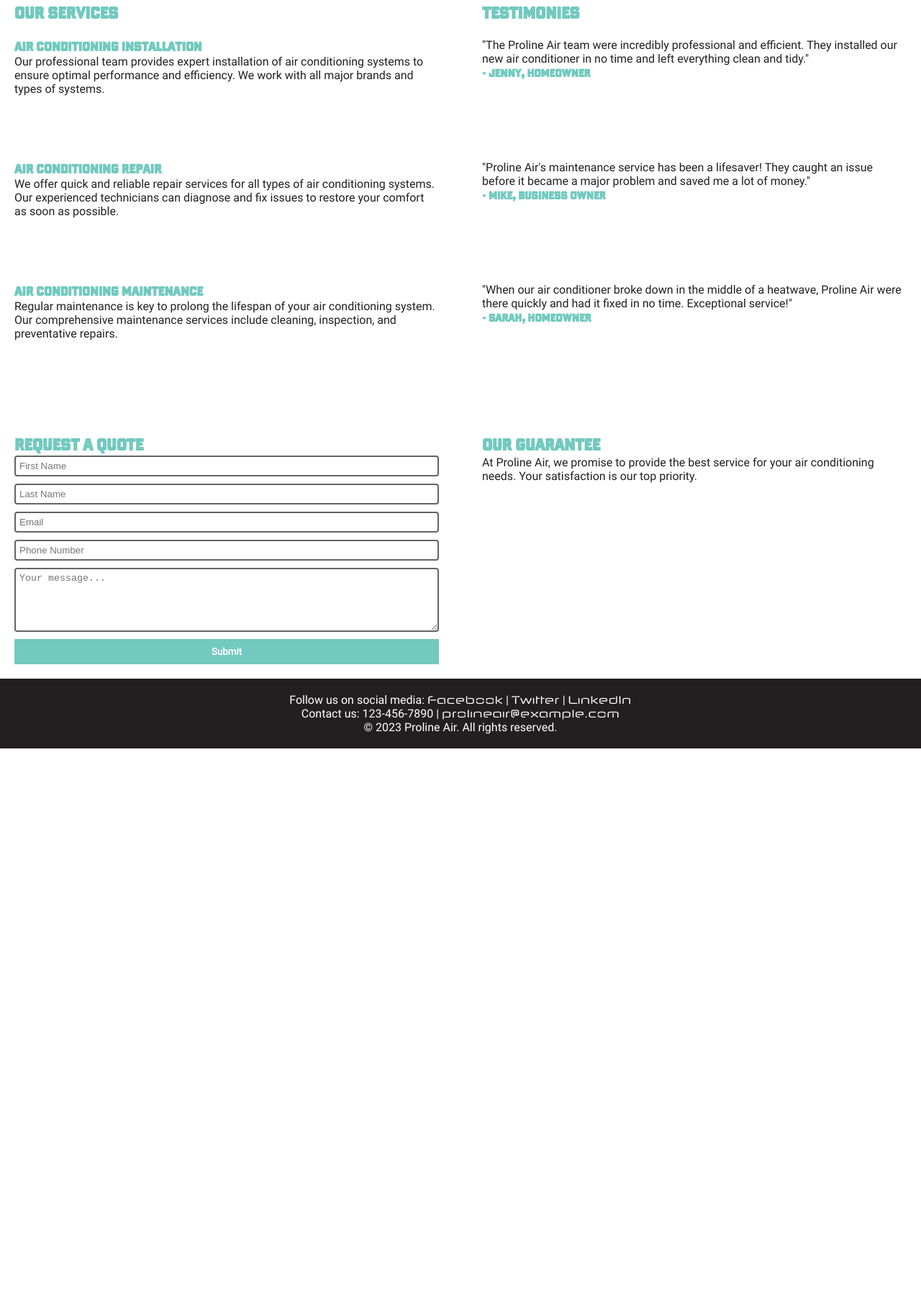
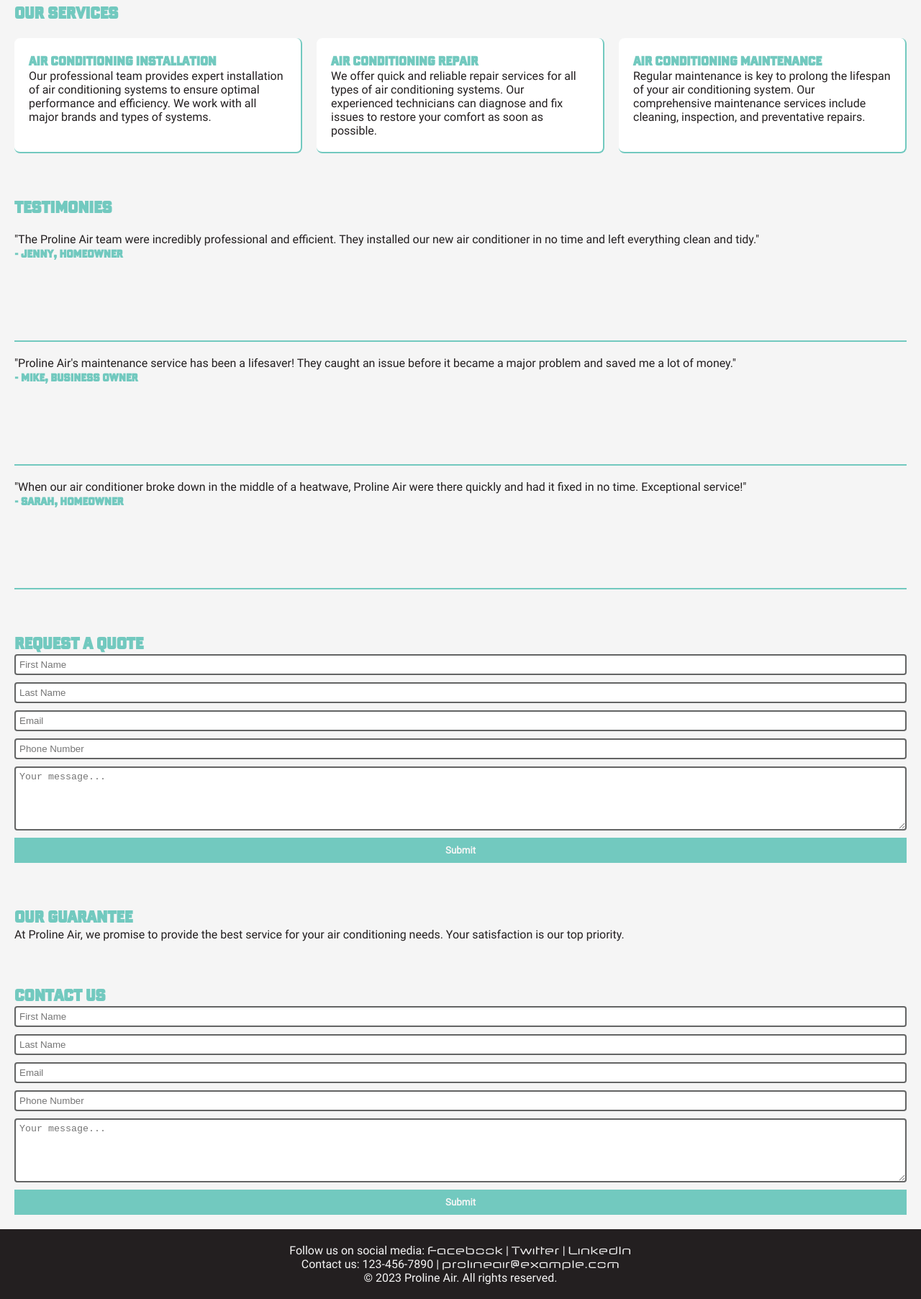
Before and after one commit to BinChickenStudios/prolineair.com.au, a plain HTML site: page pages/home.html in a window 1280 px wide. Shown: the part 517-2322 px from the top of the page at 72% size. Before the commit the page ends 1557 px from the top, so only its background shows below. Drawn offline with Linux system fonts and the light colour scheme.

Commit message:
recolour of main page and some contact updates.

```diff
--- a/pages/home.html
+++ b/pages/home.html
@@ -1,5 +1,6 @@
 <!DOCTYPE html>
 <html>
+
 <head>
     <meta name="viewport" content="width=device-width, initial-scale=1.0">
     <link rel="stylesheet" href="../styles/home.css">
@@ -9,11 +10,10 @@
 <body>
     <nav>
         <div class="logo">
-            <img src="../assets/logo/proline_logo_transparent.webp" alt="Proline Air-conditioning logo" class="logo-image">
+            <img src="../assets/logo/proline_logo_transparent.webp" alt="Proline Air-conditioning logo"
+                class="logo-image">
             <!-- <h1 class="logo-text"><span class="primary strikethrough">Proline </span><br><span class="secondary">air-conditioning</span></h1> -->
         </div>
-        <input type="checkbox" id="nav-toggle">
-        <label for="nav-toggle">☰</label>
         <ul id="nav-links">
             <li><a href="#services">Our Services</a></li>
             <li><a href="#about">About Us</a></li>
@@ -30,8 +30,15 @@
             </div>
         </div>
     </header>
+
     <main class="main-content">
 
+        <!-- <section id="promotional">
+            <h2>Promotional Offer Available</h2>
+            <p>Get a 10% discount for your next quote!</p>
+            <button>Get A Quote</button> -->
+            <!-- <img src="/assets/images/family-aircon.jpg" alt="aircon.png"> -->
+        <!-- </section> -->
 
         <section id="services">
             <h2>Our Services</h2>
@@ -101,6 +108,17 @@
                 is our top priority.</p>
         </section>
 
+        <section id="contact">
+            <h2>Contact Us</h2>
+            <form>
+                <input type="text" name="firstname" placeholder="First Name" required>
+                <input type="text" name="lastname" placeholder="Last Name" required>
+                <input type="email" name="email" placeholder="Email" required>
+                <input type="tel" name="phone" placeholder="Phone Number">
+                <textarea name="message" placeholder="Your message..." rows="5"></textarea>
+                <button type="submit">Submit</button>
+            </form>
+        </section>
     </main>
     <footer>
         <p>Follow us on social media: <a href="#">Facebook</a> | <a href="#">Twitter</a> | <a href="#">LinkedIn</a>
--- a/styles/home.css
+++ b/styles/home.css
@@ -17,7 +17,7 @@
     --color-black: #231f20;
     --color-grey: #636464;
     --color-light: #636464;
-    --color-white: #fff;
+    --color-white: whitesmoke;
     --font-secondary:  'Neuropol Nova', serif;
     --font-headers: 'Banque Gothique', sans-serif;
     --font-text: 'roboto', san-serif;
@@ -29,6 +29,7 @@ body {
     background-color: var(--color-white);
     margin: 0;
     padding: 0;
+    width: 100vw;
 }
 
 .main-content {
@@ -92,7 +93,6 @@ nav:hover {
 }
 
 nav ul {
-    display: none;
     list-style: none;
     padding: 0;
 }
@@ -121,19 +121,6 @@ nav label {
     font-size: 30px;
     color: var(--color-white);
     transition: all 0.5s ease;
-}
-
-nav input[type=checkbox]:checked ~ label {
-    transform: translateX(-200px);
-}
-
-nav label:hover {
-    transform: scale(1.2);
-}
-
-nav input[type=checkbox]:checked ~ #nav-links {
-    display: block;
-    animation: slideInFromRight 0.5s forwards;
 }
 
 .hero-content-container{
@@ -244,6 +231,7 @@ h1, h2, h3, h4, h5, h6 {
     text-transform: uppercase;
     margin: 0;
     padding: 0;
+    grid-column: span 3 /auto;
 }
 
 a{
@@ -273,11 +261,29 @@ button:hover {
     background-color: var(--color-highlight);
 }
 
+#services {
+    display: grid;
+    grid-template-columns: repeat(3, 1fr);
+    grid-auto-columns: 200px 100px;
+    gap: 20px;
+}
 
-.service, .testimony {
+.service {
+
+    /* min-height: 200px; */
+    /* min-width: 200px; */
+    padding: 20px;
+    background-color: white;
+    border-right: 2px solid var(--color-accent);
+    border-bottom: 2px solid var(--color-accent);
+    border-radius: 8px;
+    /* margin: 20px; */
+}
+
+.testimony {
     min-height: 150px;
     padding-top: 20px;
-    /* border-bottom: 1px solid var(--color-accent); */
+    border-bottom: 2px solid var(--color-accent);
 }
 
 .aircon-shell{
@@ -324,25 +330,32 @@ button:hover {
     }
 }
 
-  /* For screens from 601px up to 1024px */
+
+
   @media screen and (min-width: 501px) and (min-height: 500px) and (max-width: 1024px) and (min-height: 600px) {
     .main-content {
-      grid-template-columns: 1fr 1fr; /* Two columns layout */
+      /* grid-template-columns: 1fr 1fr;  */
     }
     .hero-content{
         font-size: 2em;
     }
+    .hero-content p{
+        font-size: 0.75em;
+    }
   }
 
-  /* For screens larger than 1024px */
   @media screen and (min-width: 1025px) and (min-height: 750px)  {
     .main-content {
-      grid-template-columns: 1fr 1fr; /* Three columns layout */
+      /* grid-template-columns: 1fr 1fr;  */
 
     }
 
     .hero-content{
         font-size: 3em;
+    }
+
+    .hero-content p{
+        font-size: 0.75em;
     }
   }
 
```
Lines whose indentation alone changed are shown as unchanged.
